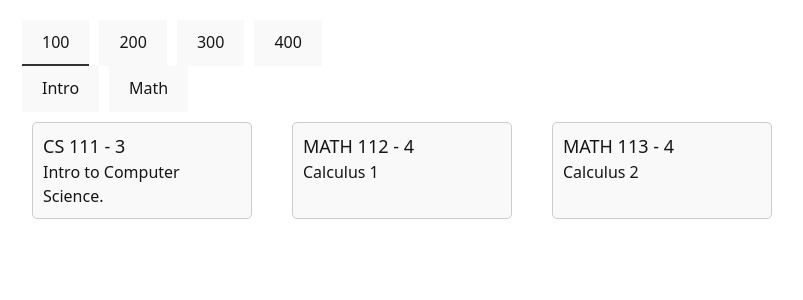
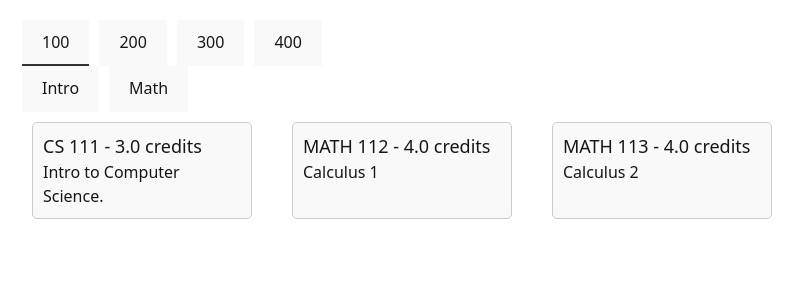
Before and after one commit to speel107/card-app, a React (Create React App) app: page / in a window 1280 px wide. Shown: the top 300 px of the page, without its empty margins (238-1041 px from the left). Built offline with nearby package versions, Linux system fonts and the light colour scheme.

Commit message:
added ".0 credits"

```diff
--- a/src/ClassCard.jsx
+++ b/src/ClassCard.jsx
@@ -1,6 +1,6 @@
 // ClassCard.jsx
-import React from 'react';
-import './ClassCard.css';
+import React from "react";
+import "./ClassCard.css";
 
 // class code*
 // class title*
@@ -11,8 +11,15 @@ import './ClassCard.css';
 
 const ClassCard = ({ course }) => {
   return (
-    <div onClick={()=>document.getElementById(`${course.name}-modal`).showModal()} className="class-card hover:shadow-lg hover:scale-105">
-      <h3>{course.code} - {course.credits}</h3>
+    <div
+      onClick={() =>
+        document.getElementById(`${course.name}-modal`).showModal()
+      }
+      className="class-card hover:shadow-lg hover:scale-105"
+    >
+      <h3>
+        {course.code} - {course.credits}.0 credits
+      </h3>
       <p>{course.name}</p>
       <dialog id={`${course.name}-modal`} className="modal">
         <div className="modal-box">
```
Lines whose indentation alone changed are shown as unchanged.
